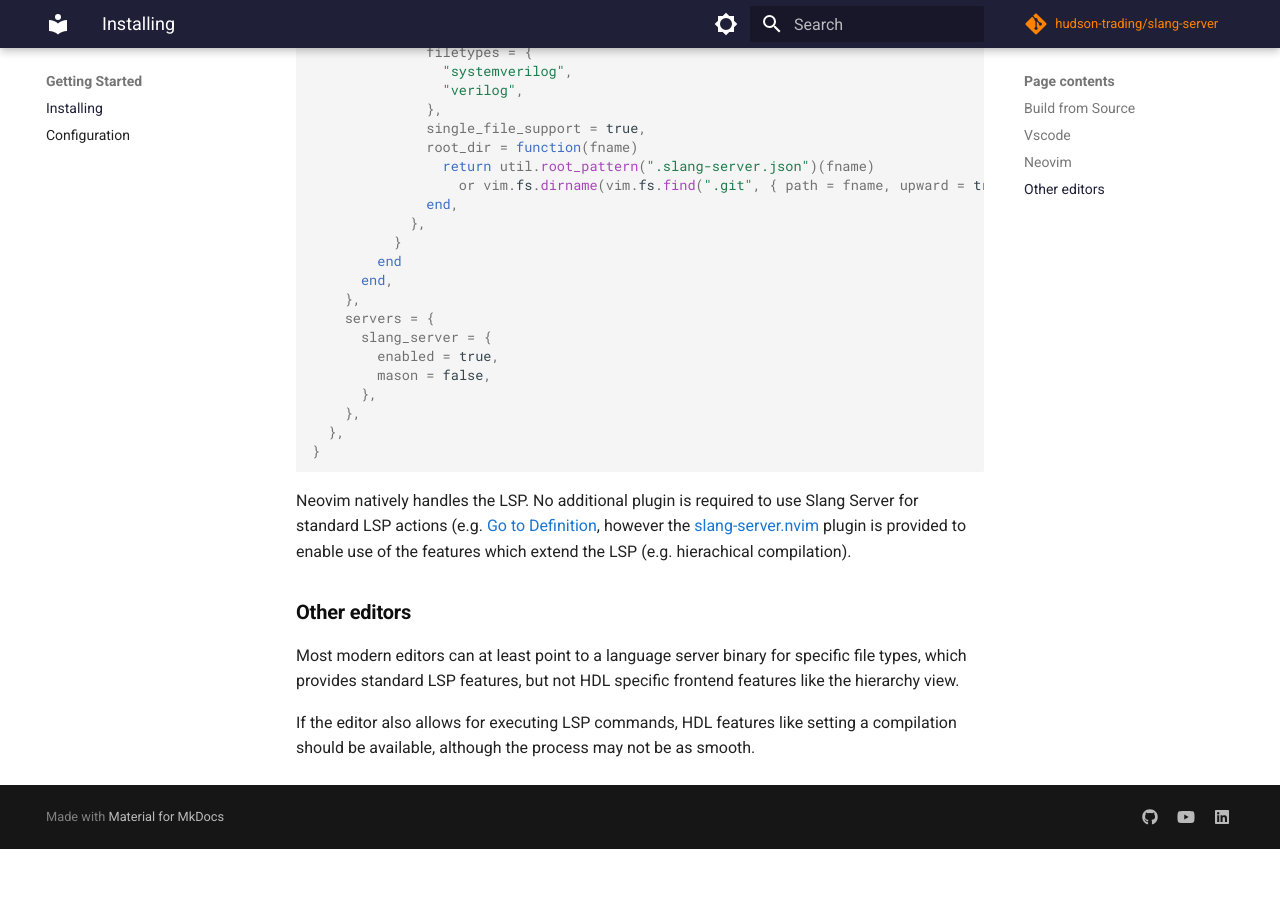
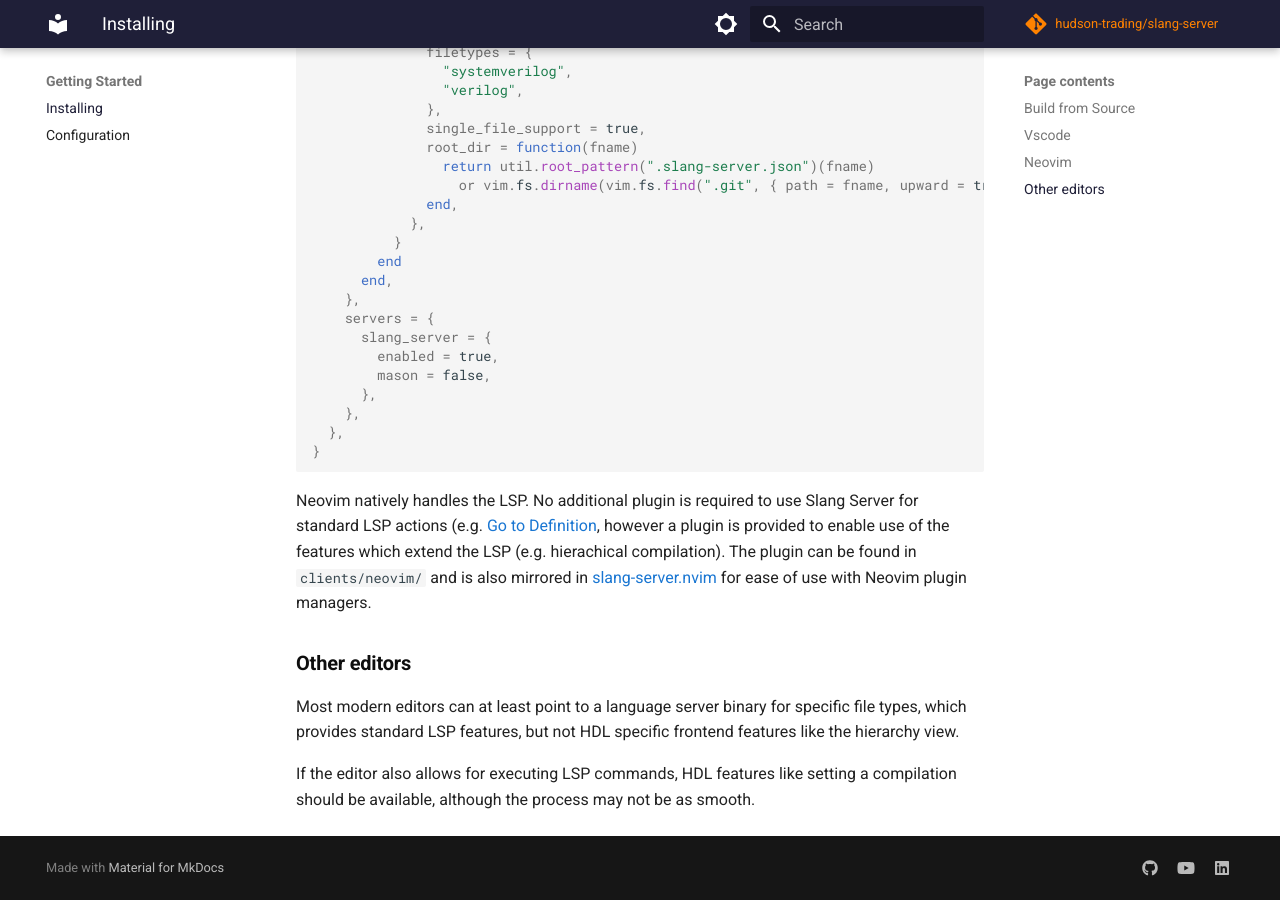
Before and after one commit to hudson-trading/slang-server, an MkDocs documentation site: the page built from docs/start/installing.md, in a window 1280 px wide and 900 px high, scrolled down 1312 px. Built offline with MkDocs 1.6.1 and Material for MkDocs 9.7.7, drawn with Linux system fonts in a browser that asks for light colours; comment, search, counter and statistics services are not loaded; before the commit the page ends 2161 px from its top, so only the background shows below that.

Commit message:
Update neovim install notes

````diff
--- a/docs/start/installing.md
+++ b/docs/start/installing.md
@@ -67,7 +67,7 @@ return {
 }
 ```
 
-Neovim natively handles the LSP. No additional plugin is required to use Slang Server for standard LSP actions (e.g. [Go to Definition](https://microsoft.github.io/language-server-protocol/specifications/lsp/3.17/specification/#textDocument_definition), however the [slang-server.nvim](https://github.com/hudson-trading/slang-server.nvim) plugin is provided to enable use of the features which extend the LSP (e.g. hierachical compilation).
+Neovim natively handles the LSP. No additional plugin is required to use Slang Server for standard LSP actions (e.g. [Go to Definition](https://microsoft.github.io/language-server-protocol/specifications/lsp/3.17/specification/#textDocument_definition), however a plugin is provided to enable use of the features which extend the LSP (e.g. hierachical compilation).  The plugin can be found in `clients/neovim/` and is also mirrored in [slang-server.nvim](https://github.com/hudson-trading/slang-server.nvim) for ease of use with Neovim plugin managers.
 
 ### Other editors
 
````
